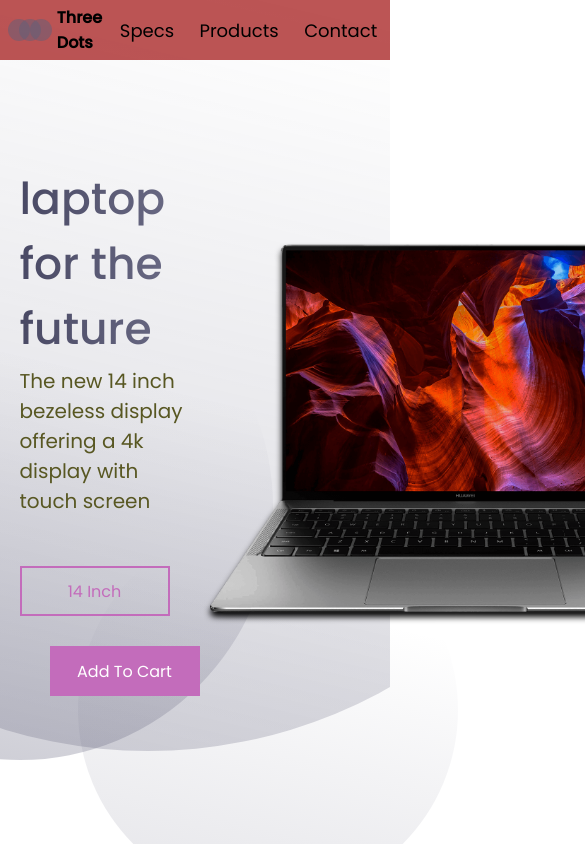
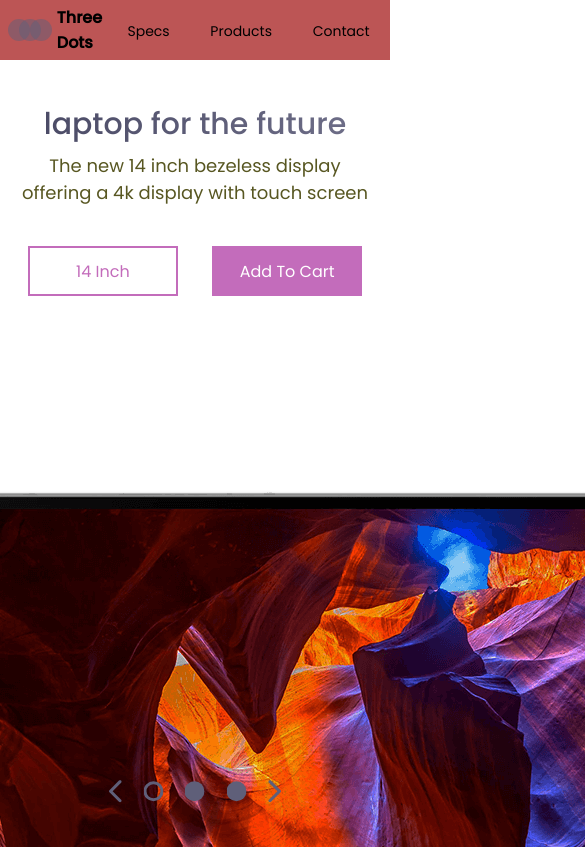
Before and after one commit to MuhammadSyahmi98/simple-responsive-website, a plain HTML site: page index.html in a window 390 px wide. Shown: the top 847 px of the page, 585 px wide, since content can reach past the window. Drawn offline with Linux system fonts and the light colour scheme.

Commit message:
New Update
Updated for mobile view

```diff
--- a/index.html
+++ b/index.html
@@ -39,6 +39,14 @@
 			</div>
 		</section>
 
+		<div class="laptop-select">
+			<img src="image/arrow-left.svg" alt="">
+			<img src="image/dot.svg" alt="">
+			<img src="image/dot-full.svg" alt="">
+			<img src="image/dot-full.svg" alt="">
+			<img src="image/arrow-right.svg" alt="">
+		</div>
+
 		<img class="big-circle" src="image/big-eclipse.svg" alt="">
 		<img class="medium-circle" src="image/mid-eclipse.svg" alt="">
 		<img class="small-circle" src="image/small-eclipse.svg" alt="">
--- a/style/styles.css
+++ b/style/styles.css
@@ -34,7 +34,7 @@ header {
 }
 
 .logo {
-	font-weight: 500px;
+	font-weight: 400px;
 	margin: 5px;
 }
 
@@ -50,7 +50,7 @@ nav {
 
 .nav-link {
 	color: black;
-	font-size: 18px;
+	font-size: 14px;
 	text-decoration: none;
 }
 
@@ -69,6 +69,9 @@ nav {
 
 .cover {
 	flex: 1;
+	display: flex;
+	justify-content: center;
+	height: 60vh;
 }
 
 .intro-text h1{
@@ -114,8 +117,9 @@ nav {
 
 }
 .cover img{
-	height: 60vh;
+	height: 100%;
 	filter: drop-shadow(0px 5px 3px black);
+	animation: drop 1.5s ease;
 }
 
 .big-circle {
@@ -133,6 +137,7 @@ nav {
 	right: 30%;
 	z-index: -1;
 	height: 60%;
+	opacity: 0.4;
 }
 
 .small-circle {
@@ -142,3 +147,57 @@ nav {
 	z-index: -1;
 
 }
+
+.laptop-select {
+	width: 15%;
+	display: flex;
+	justify-content: space-around;
+	position: absolute;
+	right: 20%;
+}
+
+ @keyframes drop {
+ 	0%{
+ 		opacity: 0;
+ 		transform: translateY(-80px);
+ 	}
+ 	100%{
+ 		opacity: 1;
+ 		transform: translateY(0px);
+ 	}
+ }
+
+ @media screen and (max-width: 1024px) {
+ 	.presentation {
+ 		flex-direction: column;
+ 	}
+ 	.introduction {
+ 		margin-top: 5vh;
+ 		text-align: center;
+ 	}
+
+ 	.intro-text h1 {
+ 		font-size: 30px;
+ 	}
+ 	.intro-text p {
+ 		font-size: 18px;
+ 	}
+
+ 	.cta{
+ 		padding: 10px 0px 0px 0px;
+ 	}
+
+ 	.laptop-select {
+ 		bottom: 5%;
+ 		right: 50%;
+ 		width:50%;
+ 		transform: translate(50%, 5%);
+ 	}
+ 	.cover img{
+ 		height: 80%;
+ 	}
+
+ 	.small-circle, .medium-circle, .big-circle {
+ 		opacity: 0;
+ 	}
+ }
```
